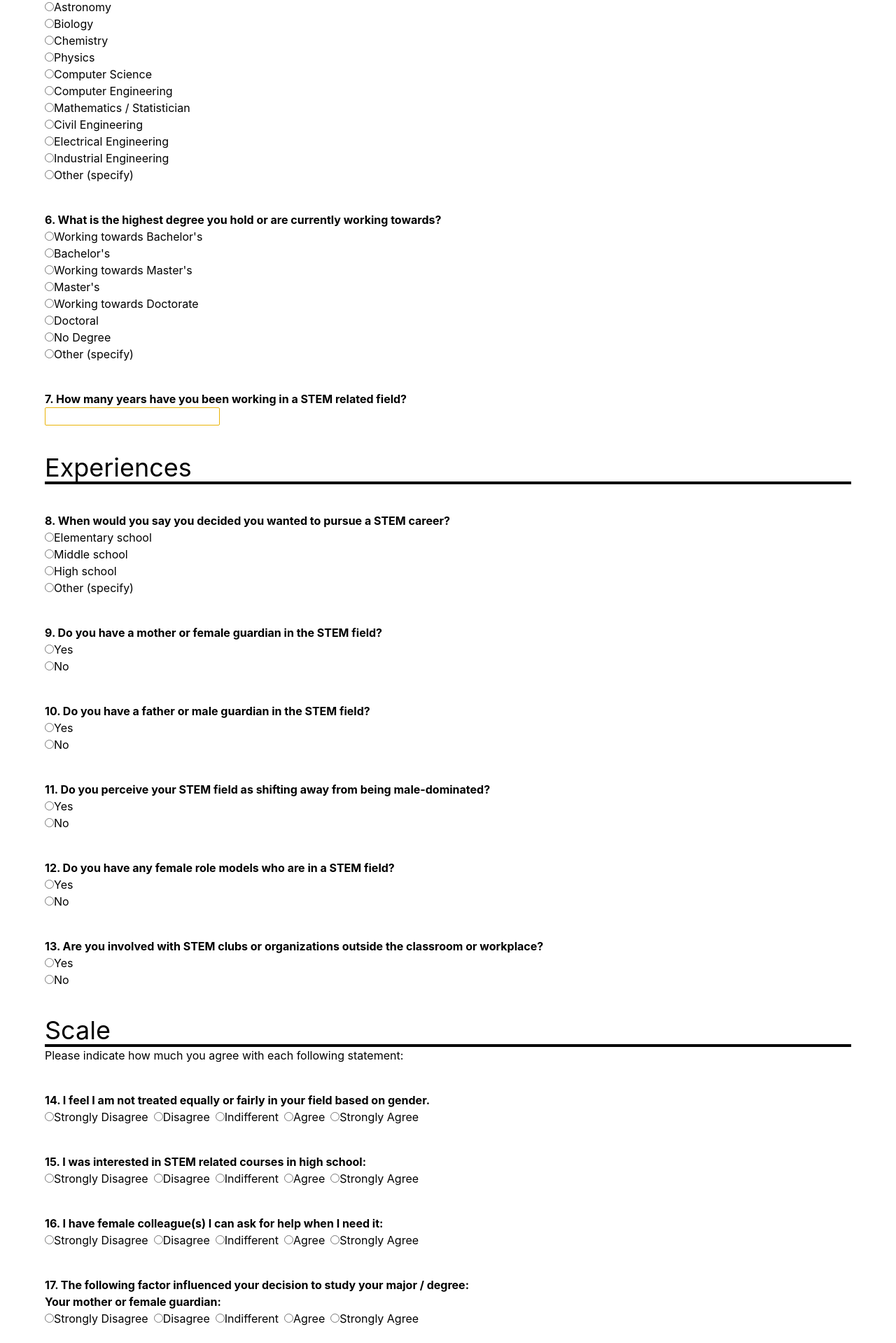
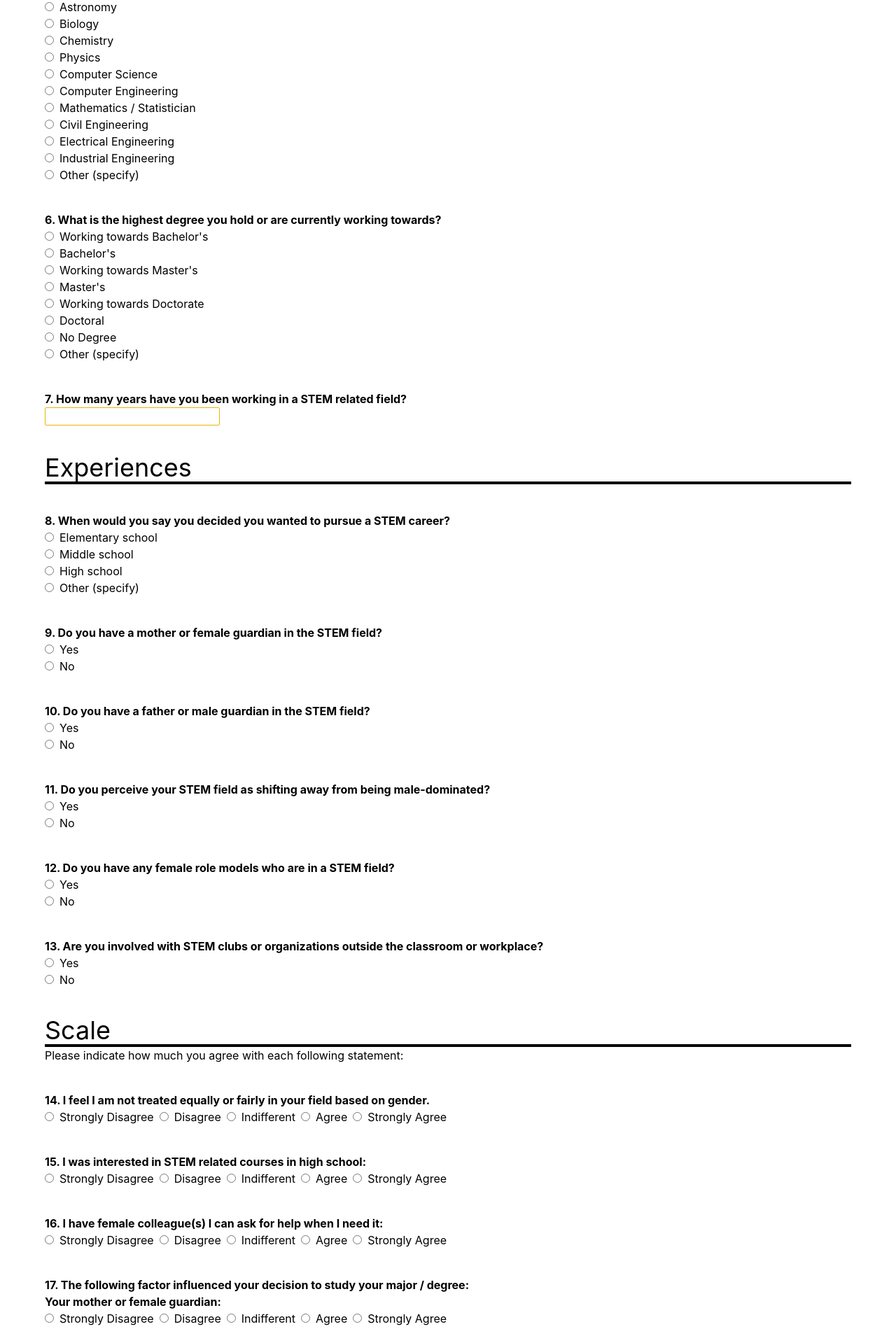
Before and after one commit to Vaugnie-Lindsey/SurveyApp, a React (Create React App) app: page /SurveyPage in a window 1280 px wide. Shown: the part 720-2639 px from the top of the page at 70% size. Built offline with nearby package versions, Linux system fonts and the light colour scheme.

Commit message:
Improving UI of questions in survey

```diff
--- a/src/Components/MCQuestion.jsx
+++ b/src/Components/MCQuestion.jsx
@@ -1,10 +1,12 @@
 import React from "react";
 
 const MCQuestion = (props) => {
+    console.log(props.name);
     const questions = props.options.map((answer, index) =>
     <div key={index}>
-        <input type="radio" value={answer}></input>
-        <label>{answer}</label>
+        <input type="radio" value={answer} className="accent-red-500" name={props.name}></input>
+        <label className="ml-2">{answer}</label>
+        {/* {true && <input type="text" placeholder="this is text"></input>} */}
     </div>
     )
     return (
--- a/src/Components/MultipleScale.jsx
+++ b/src/Components/MultipleScale.jsx
@@ -4,7 +4,7 @@ import ScaleQuestion from "./ScaleQuestion";
 const MultipleScale = (props) => {
     const questions = props.options.map((answer, index) =>
     <div key={index}>
-        <ScaleQuestion question={answer} />
+        <ScaleQuestion question={answer.question} name={answer.name}/>
     </div>
     )
     return (
--- a/src/Components/ScaleQuestion.jsx
+++ b/src/Components/ScaleQuestion.jsx
@@ -4,8 +4,8 @@ const ScaleQuestion = (props) => {
     const options = ["Strongly Disagree", "Disagree", "Indifferent", "Agree", "Strongly Agree"];
     const questions = options.map((answer, index) =>
     <div key={index}>
-        <input type="radio" value={answer}></input>
-        <label>{answer}</label>
+        <input type="radio" value={answer} name={props.name} className="accent-red-500"></input>
+        <label className="ml-2">{answer}</label>
     </div>
     )
     return (
--- a/src/Pages/SurveyPage.jsx
+++ b/src/Pages/SurveyPage.jsx
@@ -7,16 +7,46 @@ import { Navigate } from "react-router-dom";
 
 const SurveyPage = () => {
     const finalQues = [
-        "Your mother or female guardian:",
-        "Your father or male guardian:",
-        "Other family members:",
-        "Friends:",
-        "A teacher:",
-        "A role model:",
-        "A Counselor:",
-        "Society or culture:",
-        "Your own abilities or skills:",
-        "Your own passion or enjoyment"
+        {
+            question: "Your mother or female guardian:",
+            name: "fguardian"
+        },
+        {
+           question:  "Your father or male guardian:",
+           name: "mguardian"
+        },
+        {
+            question: "Other family members:",
+            name: "members"
+        },
+        {
+            question: "Friends:",
+            name: "friends"
+        },
+        {
+            question: "A teacher:",
+            name: "teacher"
+        },
+        {
+            question: "A role model:",
+            name: "arolemodel"
+        },
+        {
+            question: "A Counselor:",
+            name: "counselor"
+        },
+        {
+            question: "Society or culture:",
+            name: "spciety"
+        },
+        {
+            question: "Your own abilities or skills:",
+            name: "skills"
+        },
+        {
+            question: "Your own passion or enjoyment",
+            name: "passion"
+        }
     ];
 
     const handleSubmit = () => {
@@ -32,31 +62,31 @@ const SurveyPage = () => {
                     <div className="w-auto h-1 bg-black"></div>
                 </div>
                 <NumberQuestion question="1. What is your age?"/>
-                <MCQuestion options={["Male", "Female", "Other"]} question="2. What is your gender?"/>
-                <MCQuestion options={["White", "Black / African American", "Asian", "American Indian or Alaska Native", "Native Hawaiian or Other Pacific Islander", "Other (Please Specify)"]} question="3. What is your ethnicity/demographic"/>
-                <MCQuestion options={["Yes", "No"]} question="4. Are you a student"/>
-                <MCQuestion options={["Astronomy", "Biology", "Chemistry", "Physics", "Computer Science", "Computer Engineering", "Mathematics / Statistician", "Civil Engineering", "Electrical Engineering", "Industrial Engineering", "Other (specify)"]} question="5. What field of STEM are you currently working or studying in?"/>
-                <MCQuestion options={["Working towards Bachelor's", "Bachelor's", "Working towards Master's", "Master's ", "Working towards Doctorate", "Doctoral", "No Degree", "Other (specify)"]} question="6. What is the highest degree you hold or are currently working towards?"/>
+                <MCQuestion options={["Male", "Female", "Other"]} question="2. What is your gender?" name="gender"/>
+                <MCQuestion options={["White", "Black / African American", "Asian", "American Indian or Alaska Native", "Native Hawaiian or Other Pacific Islander", "Other (Please Specify)"]} question="3. What is your ethnicity/demographic" name="ethnicity"/>
+                <MCQuestion options={["Yes", "No"]} question="4. Are you a student" name="student"/>
+                <MCQuestion options={["Astronomy", "Biology", "Chemistry", "Physics", "Computer Science", "Computer Engineering", "Mathematics / Statistician", "Civil Engineering", "Electrical Engineering", "Industrial Engineering", "Other (specify)"]} question="5. What field of STEM are you currently working or studying in?" name="field"/>
+                <MCQuestion options={["Working towards Bachelor's", "Bachelor's", "Working towards Master's", "Master's ", "Working towards Doctorate", "Doctoral", "No Degree", "Other (specify)"]} question="6. What is the highest degree you hold or are currently working towards?" name="degree"/>
                 <NumberQuestion question="7. How many years have you been working in a STEM related field?"/>
                 <div>
                     <h1 className="text-bold text-4xl">Experiences</h1>
                     <div className="w-auto h-1 bg-black"></div>
                 </div>
-                <MCQuestion options={["Elementary school", "Middle school", "High school", "Other (specify)"]} question="8. When would you say you decided you wanted to pursue a STEM career?"/>
-                <MCQuestion options={["Yes", "No"]} question="9. Do you have a mother or female guardian in the STEM field?"/>
-                <MCQuestion options={["Yes", "No"]} question="10. Do you have a father or male guardian in the STEM field?"/>
-                <MCQuestion options={["Yes", "No"]} question="11. Do you perceive your STEM field as shifting away from being male-dominated?"/>
-                <MCQuestion options={["Yes", "No"]} question="12. Do you have any female role models who are in a STEM field?"/>
-                <MCQuestion options={["Yes", "No"]} question="13. Are you involved with STEM clubs or organizations outside the classroom or workplace?"/>
+                <MCQuestion options={["Elementary school", "Middle school", "High school", "Other (specify)"]} question="8. When would you say you decided you wanted to pursue a STEM career?" name="education"/>
+                <MCQuestion options={["Yes", "No"]} question="9. Do you have a mother or female guardian in the STEM field?" name="mother"/>
+                <MCQuestion options={["Yes", "No"]} question="10. Do you have a father or male guardian in the STEM field?" name="father"/>
+                <MCQuestion options={["Yes", "No"]} question="11. Do you perceive your STEM field as shifting away from being male-dominated?" name="dominated"/>
+                <MCQuestion options={["Yes", "No"]} question="12. Do you have any female role models who are in a STEM field?" name="rolemodel"/>
+                <MCQuestion options={["Yes", "No"]} question="13. Are you involved with STEM clubs or organizations outside the classroom or workplace?" name="clubs"/>
                 <div>
                     <h1 className="text-bold text-4xl">Scale</h1>
                     <div className="w-auto h-1 bg-black"></div>
                     <p>Please indicate how much you agree with each following statement:</p>
                 </div>
-                <ScaleQuestion question="14. I feel I am not treated equally or fairly in your field based on gender."/>
-                <ScaleQuestion question="15. I was interested in STEM related courses in high school:"/>
+                <ScaleQuestion question="14. I feel I am not treated equally or fairly in your field based on gender." name="equal"/>
+                <ScaleQuestion question="15. I was interested in STEM related courses in high school:" name="stemrelated"/>
                 <ScaleQuestion question="16. I have female colleague(s) I can ask for help when I need it:"/>
-                <MultipleScale options={finalQues} question="17. The following factor influenced your decision to study your major / degree:"/>
+                <MultipleScale options={finalQues} question="17. The following factor influenced your decision to study your major / degree:" name="factors"/>
                 <button className="bg-red-500 rounded-sm w-1/5 text-white" onClick={() => handleSubmit()}>Submit</button>
             </div>
         </>
```
